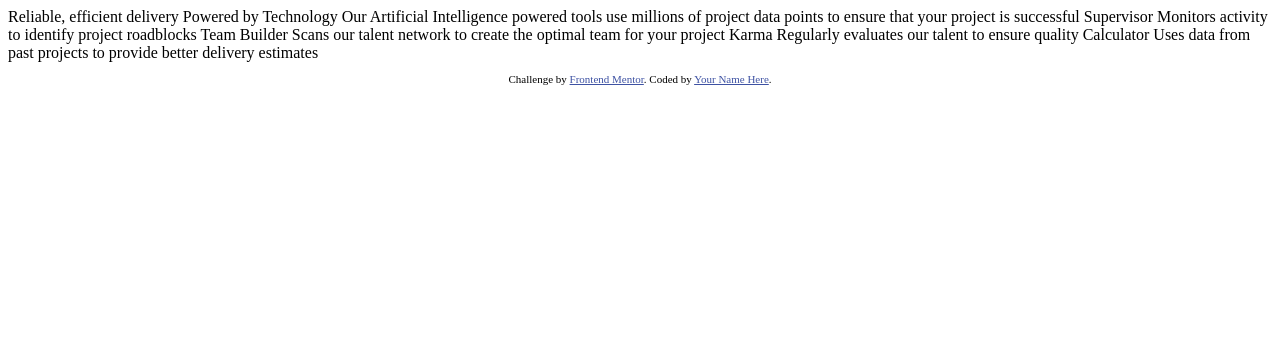
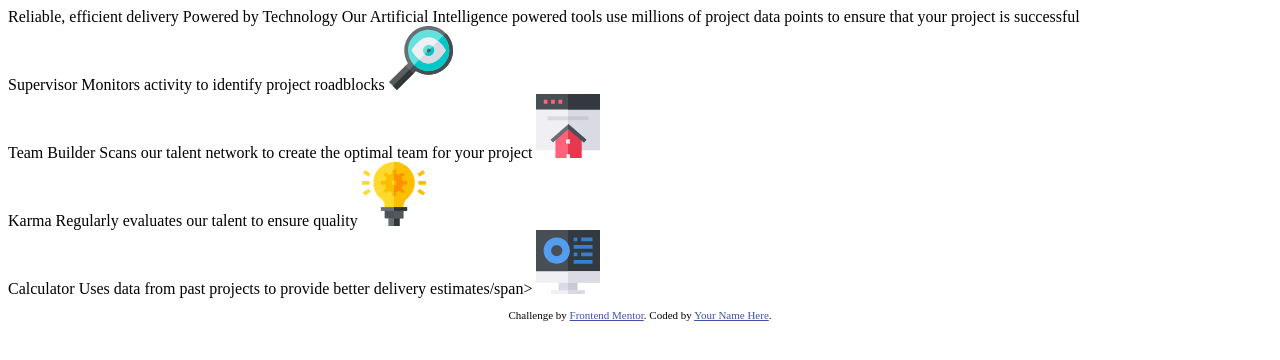
Before and after one commit to qasimbutt101/qasimbutt101.github.io-4Cards-feature-section, a plain HTML site: page index.html in a window 1280 px wide. Drawn offline with Linux system fonts and the light colour scheme.

Commit message:
Update index.html

```diff
--- a/index.html
+++ b/index.html
@@ -15,24 +15,44 @@
   </style>
 </head>
 <body>
+  <span>Reliable, efficient delivery</span>
+  <span>Powered by Technology</span>
+  <span>Our Artificial Intelligence powered tools use millions of project data points
+  to ensure that your project is successful</span>
 
-  Reliable, efficient delivery
-  Powered by Technology
+  <div class="card card1">
+    <span> Supervisor</span>
+    <span>Monitors activity to identify project roadblocks</span>
+    <span><img src="images/icon-supervisor.svg" alt=""></span>
+  </div>
+  <div>
+  <div class="card card2">
+    <span>Team Builder</span>
+    <span>Scans our talent network to create the optimal team for your project</span>
+    <span><img src="images/icon-team-builder.svg" alt=""></span>
+  </div>
+  <div class="card card3">
+    <span>Karma</span>
+    <span>Regularly evaluates our talent to ensure quality</span>
+    <span><img src="images/icon-karma.svg" alt=""></span>
+  </div>
+  </div>
+  <div class="card card4">
+    <span>Calculator</span>
+    <span<>Uses data from past projects to provide better delivery estimates</span>/span>
+    <span><img src="images/icon-calculator.svg" alt=""></span>
+  </div>
 
-  Our Artificial Intelligence powered tools use millions of project data points
-  to ensure that your project is successful
 
-  Supervisor
-  Monitors activity to identify project roadblocks
 
-  Team Builder
-  Scans our talent network to create the optimal team for your project
 
-  Karma
-  Regularly evaluates our talent to ensure quality
 
-  Calculator
-  Uses data from past projects to provide better delivery estimates
+
+
+
+
+
+
 
 
   <footer>
```
